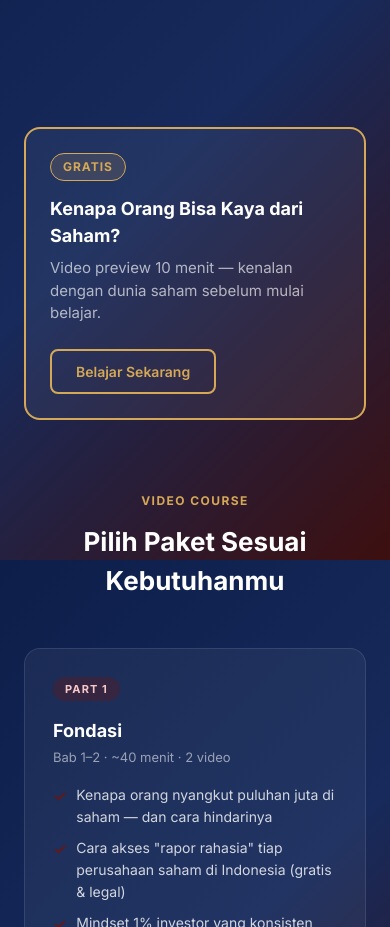
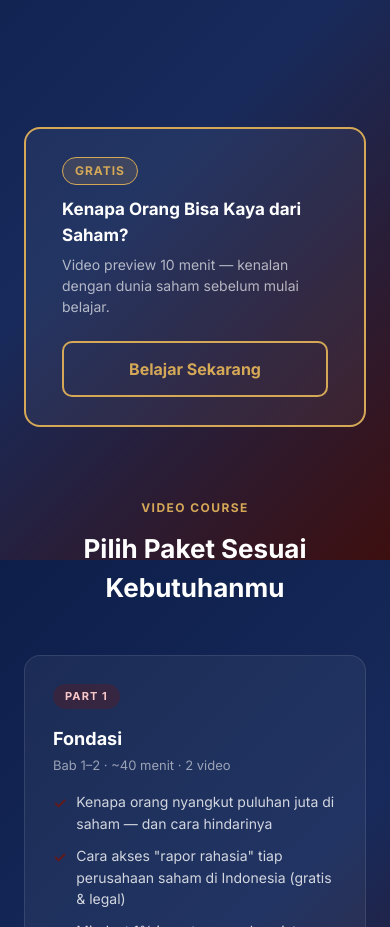
Before and after one commit to bimbingan-saham/landing-page, a Next.js app: page / in a window 390 px wide. Shown: the part 7880-8807 px from the top of the page. Built offline with nearby package versions, Linux system fonts and the light colour scheme; a web font is replaced by a local one.

Commit message:
fix free class layout + highlight belajar sekarang di navbar

```diff
--- a/components/Classes.tsx
+++ b/components/Classes.tsx
@@ -148,16 +148,16 @@ export default function Classes() {
 
         {/* ── 1. FREE CLASS ── */}
         <div
-          className="flex flex-wrap items-center gap-6"
+          className="flex flex-col md:flex-row md:items-center gap-6"
           style={{
             background: "rgba(255,255,255,0.05)",
             border: `2px solid ${GOLD}`,
             borderRadius: "16px",
-            padding: "clamp(24px, 4vw, 40px)",
+            padding: "28px 36px",
             marginBottom: "72px",
           }}
         >
-          <div className="flex-1 min-w-64">
+          <div style={{ flex: 1 }}>
             <span
               style={{
                 background: "rgba(212,168,87,0.15)",
@@ -169,7 +169,7 @@ export default function Classes() {
                 letterSpacing: "0.08em",
                 padding: "4px 12px",
                 display: "inline-block",
-                marginBottom: "14px",
+                marginBottom: "12px",
               }}
             >
               GRATIS
@@ -177,32 +177,32 @@ export default function Classes() {
             <h3
               style={{
                 color: "#fff",
-                fontSize: "clamp(18px,2.5vw,22px)",
+                fontSize: "clamp(17px,2.2vw,21px)",
                 fontWeight: 700,
-                marginBottom: "8px",
+                marginBottom: "6px",
               }}
             >
               Kenapa Orang Bisa Kaya dari Saham?
             </h3>
-            <p style={{ color: "rgba(255,255,255,0.65)", fontSize: "15px", margin: 0 }}>
+            <p style={{ color: "rgba(255,255,255,0.65)", fontSize: "14px", margin: 0 }}>
               Video preview 10 menit — kenalan dengan dunia saham sebelum mulai belajar.
             </p>
           </div>
 
-          <div className="flex-1 min-w-72">
+          <div className="md:flex-shrink-0">
             <a
               href="#"
               onMouseEnter={() => setHoveredFreeBtn(true)}
               onMouseLeave={() => setHoveredFreeBtn(false)}
+              className="block md:inline-block text-center"
               style={{
-                display: "inline-block",
                 background: hoveredFreeBtn ? GOLD : "transparent",
                 border: `2px solid ${GOLD}`,
                 color: hoveredFreeBtn ? "#1a0800" : GOLD,
-                borderRadius: "8px",
-                padding: "10px 24px",
-                fontWeight: 600,
-                fontSize: "14px",
+                borderRadius: "10px",
+                padding: "14px 36px",
+                fontWeight: 700,
+                fontSize: "16px",
                 cursor: "pointer",
                 transition: "all 0.3s ease",
                 textDecoration: "none",
--- a/components/Navbar.tsx
+++ b/components/Navbar.tsx
@@ -44,6 +44,24 @@ export default function Navbar() {
               <a
                 href={link.href}
                 className="px-4 py-2 text-white/80 hover:text-white text-sm font-medium rounded-lg hover:bg-white/10 transition-all duration-200"
+                style={
+                  link.href === "#produk"
+                    ? {
+                        border: "1px solid #D4A857",
+                        borderRadius: "6px",
+                        padding: "6px 16px",
+                        color: "#D4A857",
+                      }
+                    : undefined
+                }
+                onMouseEnter={(e) => {
+                  if (link.href === "#produk")
+                    (e.currentTarget as HTMLAnchorElement).style.background = "rgba(212,168,87,0.15)";
+                }}
+                onMouseLeave={(e) => {
+                  if (link.href === "#produk")
+                    (e.currentTarget as HTMLAnchorElement).style.background = "transparent";
+                }}
               >
                 {link.label}
               </a>
```
